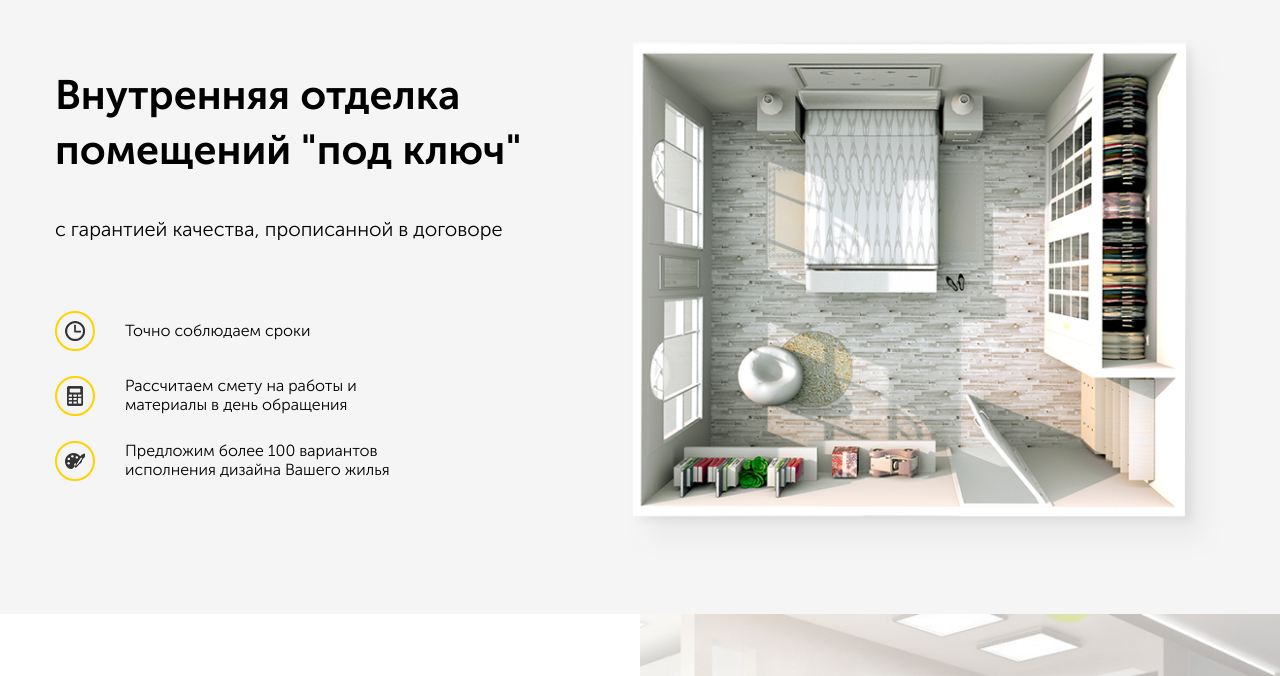
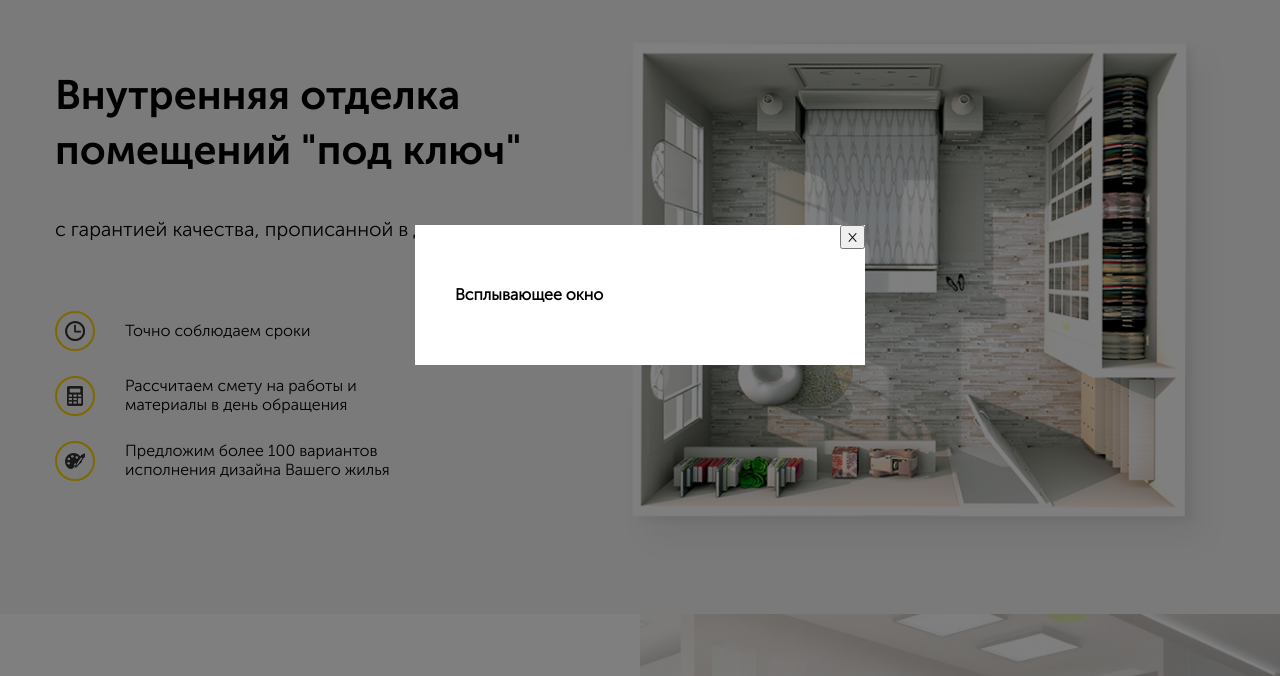
Before and after one commit to rudik312/webstart, a plain HTML site: page src/index.html in a window 1280 px wide. Both pictures are taken after a click on the button "Перезвоните мне". Shown: the part 105-781 px from the top of the page. Drawn offline with Linux system fonts and the light colour scheme.

Commit message:
создал модальное окно при клике по кнопке в шапке

```diff
--- a/src/index.html
+++ b/src/index.html
@@ -21,7 +21,7 @@
                         <a href="tel:+7(495)42-251-31" class="navbar__phone">+7 (495) 42-251-31</a>
                     </div>
                     <!-- /.navbar__contacts -->
-                    <button class="button navbar__button">Перезвоните мне</button>
+                    <button class="button navbar__button" id="button">Перезвоните мне</button>
                 </div>
                 <!-- /.navbar__info -->
             </div>
@@ -108,13 +108,15 @@
          <!-- /.offer -->
      </main>
 
-     <div class="modal">
+     <div class="modal" id="modal">
          <div class="modal-dialog">
-             <button class="modal-dialog__close">&times;</button>
+             <button class="modal-dialog__close" id="close">&times;</button>
              <h4 class="modal-dialog-title">Всплывающее окно</h4>
          </div>
          <!-- /.modal-dialog -->
      </div>
      <!-- /.modal -->
+
+     <script src="js/main.js"></script>
 </body>
 </html>
--- /dev/null
+++ b/src/js/main.js
@@ -0,0 +1,11 @@
+var button = document.querySelector('#button');
+var modal = document.querySelector('#modal');
+var close = document.querySelector('#close');
+
+button.addEventListener('click', function() {
+    modal.classList.add('modal_active');
+});
+
+close.addEventListener('click', function() {
+    modal.classList.remove('modal_active');
+});
--- a/src/sass/_modal.sass
+++ b/src/sass/blocks/_modal.sass
@@ -5,11 +5,18 @@
     width: 100%
     height: 100%
     background-color: rgba(#000, 0.5)
-    display: flex
+    display: none
+    &_active
+        display: flex
     &-dialog
+        position: relative
         margin: auto
         max-width: 450px
         width: 90%
         min-width: 200px
         background-color: #fff
         padding: 40px
+        &__close
+            position: absolute
+            top: 0
+            right: 0
```
Also changed, not shown: src/css/style.css, 1 other file.
